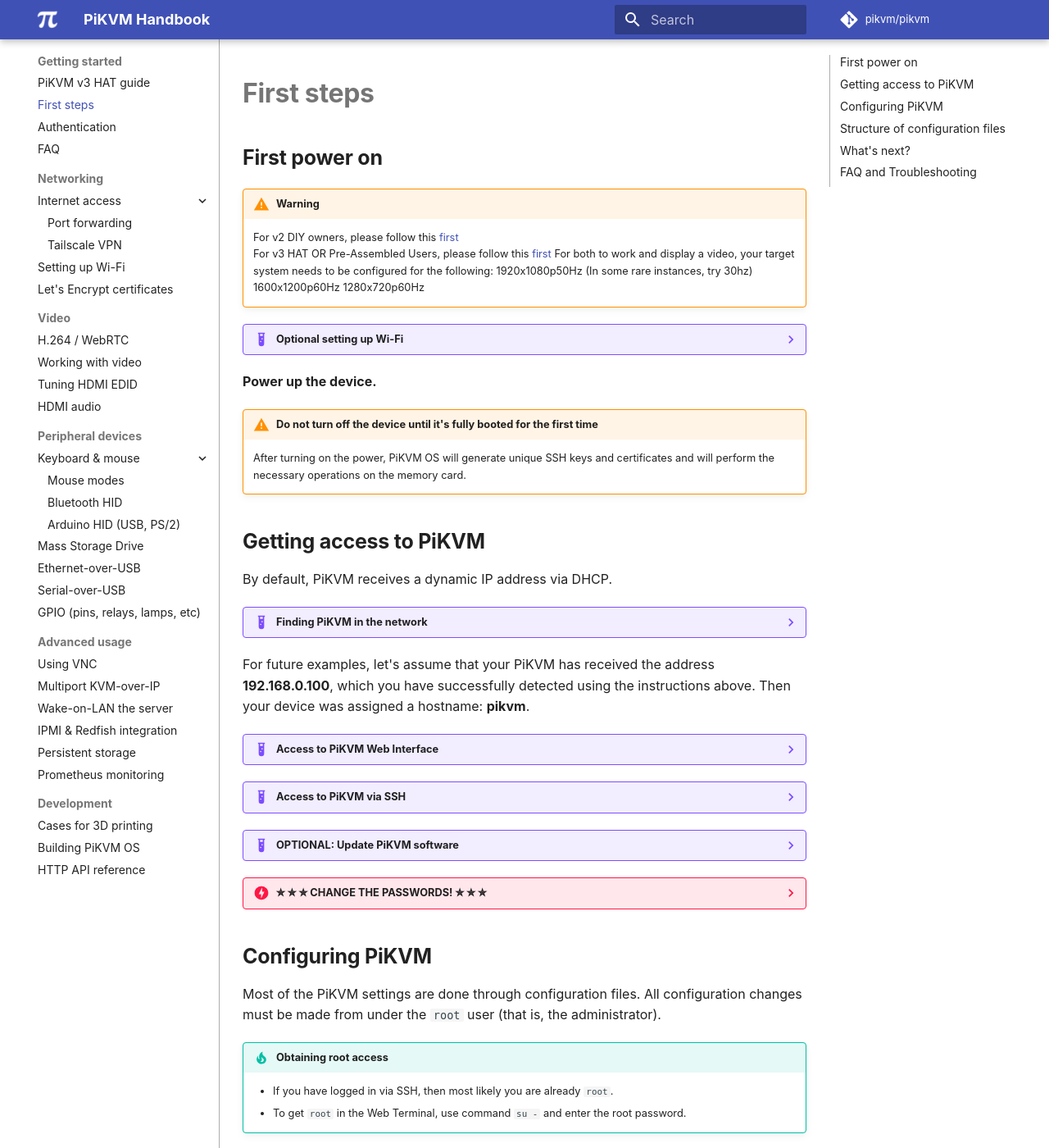
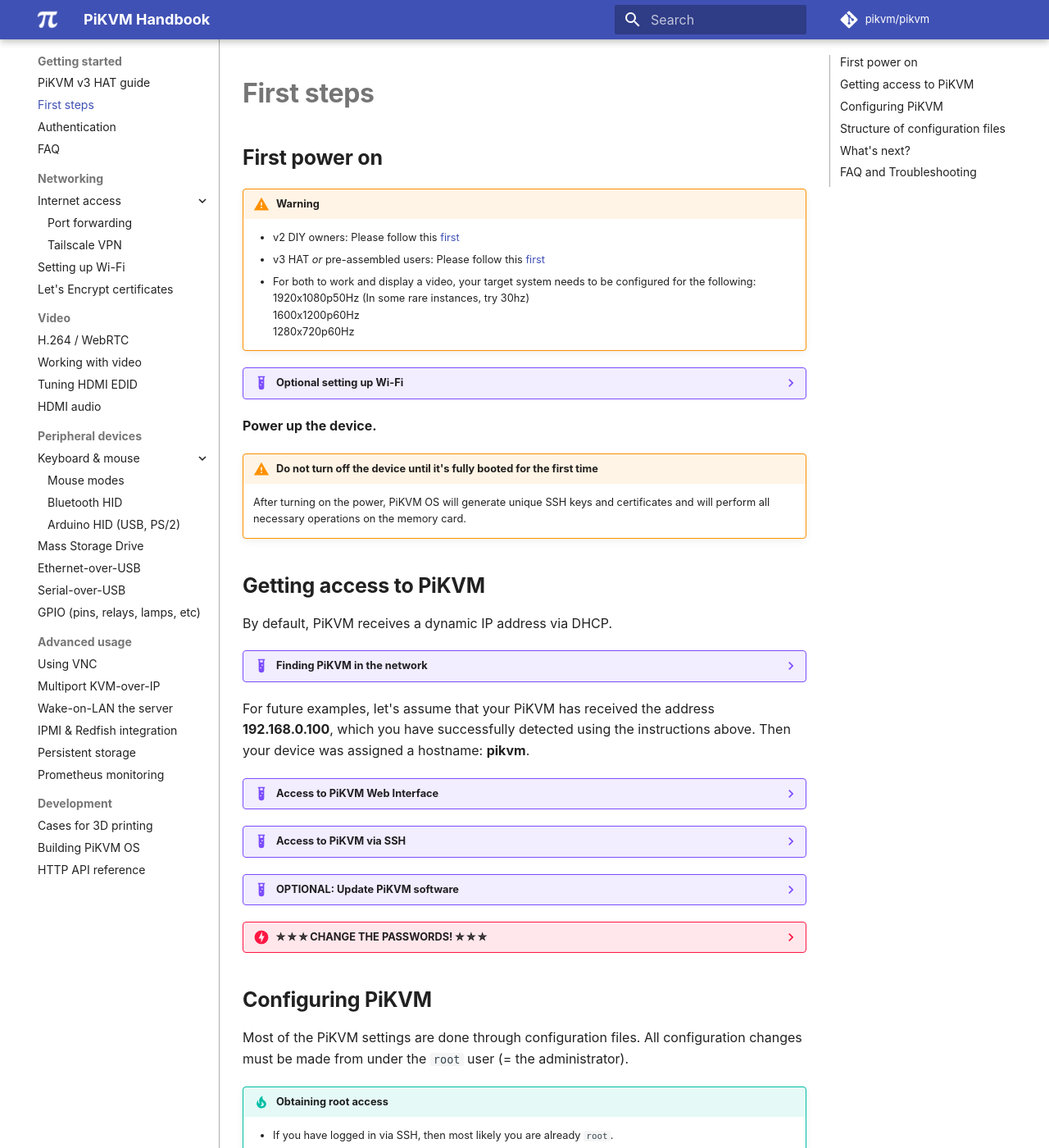
Before and after one commit to pikvm/pikvm, an MkDocs documentation site: the page built from docs/first_steps.md, in a window 1280 px wide and 1400 px high. Shown: the whole window at 82% size. Built offline with MkDocs 1.6.1 and Material for MkDocs 9.7.7, drawn with Linux system fonts in a browser that asks for light colours; some web fonts are replaced; comment, search, counter and statistics services are not loaded.

Commit message:
Update first_steps.md (#974)
- Typos
- Writing style/grammar

```diff
--- a/docs/first_steps.md
+++ b/docs/first_steps.md
@@ -3,12 +3,12 @@
 ## First power on
 
 !!! warning
-    For v2 DIY owners, please follow this [first](https://github.com/pikvm/pikvm)<br />
-    For v3 HAT OR Pre-Assembled Users, please follow this [first](https://docs.pikvm.org/v3/)
-    For both to work and display a video, your target system needs to be configured for the following:
-        1920x1080p50Hz (In some rare instances, try 30hz)
-        1600x1200p60Hz
-        1280x720p60Hz
+    - v2 DIY owners: Please follow this [first](https://github.com/pikvm/pikvm)<br>
+    - v3 HAT *or* pre-assembled users: Please follow this [first](https://docs.pikvm.org/v3/)<br>
+    - For both to work and display a video, your target system needs to be configured for the following:<br>
+        1920x1080p50Hz (In some rare instances, try 30hz)<br>
+        1600x1200p60Hz<br>
+        1280x720p60Hz<br>
 
 
 
@@ -36,7 +36,7 @@
 **Power up the device.**
 
 !!! warning "Do not turn off the device until it's fully booted for the first time"
-    After turning on the power, PiKVM OS will generate unique SSH keys and certificates and will perform the necessary operations on the memory card.
+    After turning on the power, PiKVM OS will generate unique SSH keys and certificates and will perform all necessary operations on the memory card.
 
 ## Getting access to PiKVM
 
@@ -55,11 +55,11 @@
 For future examples, let's assume that your PiKVM has received the address **192.168.0.100**, which you have successfully detected using the instructions above. Then your device was assigned a hostname: **pikvm**.
 
 ??? example "Access to PiKVM Web Interface"
-    In MOST networks you should be able to reach PiKVM via any browser with the URL `https://192.168.0.100/` OR `https://pikvm/`. Google Chrome (Chromium), Firefox and Safari work best with 0 extensions enabled, if one works but the others do not, this is a browser/extension issue. Its advised you use Private window or Incog mode. Microsoft Edge and Internet Explorer are not supported.
+    In *most* networks you should be able to reach PiKVM via any browser with the URL `https://192.168.0.100/` OR `https://pikvm/`. Google Chrome (Chromium), Firefox and Safari work best with 0 extensions enabled, if one works but the other does not, this might be a browser/extension issue. Its advised you use private window or incognito mode. Internet Explorer and the pre-Chromium version of Microsoft Edge are not supported.
 
-    **The default user is `admin`, the password is also `admin`, and no 2FA code.** After logging in, you will get access to the menu with the main functions. Using the Web terminal, you can change system settings and passwords.
+    **The default user is `admin`, the password is also `admin`, and no 2FA code.** After logging in, you will get access to the menu with the main functions. Using the Web Terminal, you can change system settings and passwords.
 
-    *The latest versions of Chrome on Mac OS do not allow access to the page with a self signed certificate, which is used in PiKVM by default. You can proceed by typing `thisisunsafe` and Chrome will then load the page.*
+    *The latest versions of Chrome on Mac OS do not allow access to the page with a self-signed certificate, which is used in PiKVM by default. You can proceed by typing `thisisunsafe` and Chrome will then load the page.*
 
 ??? example "Access to PiKVM via SSH"
     SSH is the most common remote access method in the Linux world. PiKVM is accessible via SSH. This method is used to manage the device:
@@ -102,7 +102,7 @@
 
 ## Configuring PiKVM
 
-Most of the PiKVM settings are done through configuration files. All configuration changes must be made from under the `root` user (that is, the administrator).
+Most of the PiKVM settings are done through configuration files. All configuration changes must be made from under the `root` user (= the administrator).
 
 !!! tip "Obtaining root access"
     * If you have logged in via SSH, then most likely you are already `root`.
```
